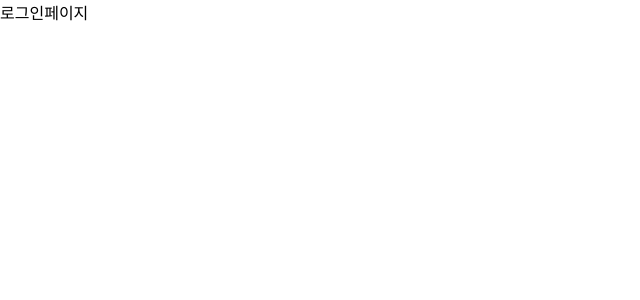
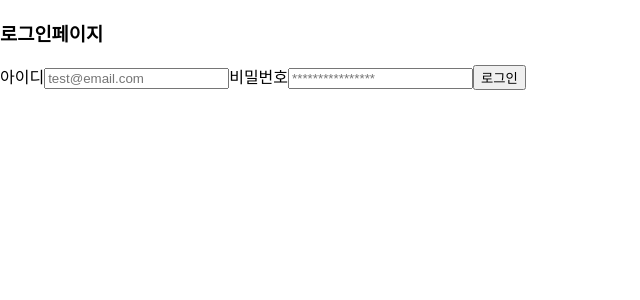
Before and after one commit to sanynote/chatting, a React (Create React App) app: page /signin in a window 1280 px wide. Shown: the top 300 px of the page, without its empty margins (0-640 px from the left). Built offline with nearby package versions, Linux system fonts and the light colour scheme.

Commit message:
feat: sign in api test

```diff
--- /dev/null
+++ b/src/@types/base.response.d.ts
@@ -0,0 +1,3 @@
+type BaseResponseType<T> = {
+  readonly response: T;
+};
--- a/src/api/auth/api.user.ts
+++ b/src/api/auth/api.user.ts
@@ -1,3 +1,5 @@
+import {userApiInstance,METHOD} from "../config/axios.instance";
+import { AxiosResponse } from "axios";
 
 export type SignInType =  {
   readonly id: string;
@@ -15,3 +17,15 @@ export type SignInType =  {
   profileImageId: string | undefined;
   backImageId: string | undefined;
 };
+
+export type SignInResponseType = BaseResponseType<SignInType>;
+
+export const SIGN_IN = (
+  signInForm: Pick<SignInType, "accountId" & { password: string }>
+): Promise<AxiosResponse<SignInResponseType>> => {
+  return userApiInstance({
+    method: METHOD.POST,
+    url: "users/login",
+    data: signInForm,
+  });
+};
--- /dev/null
+++ b/src/api/config/axios.instance.ts
@@ -0,0 +1,69 @@
+import axios, { AxiosError } from "axios";
+
+function createAxios(baseURL: string) {
+  const instance = axios.create({
+    baseURL,
+  });
+  instance.interceptors.request.use(async (config) => {
+    const [accessToken, refreshToken] = [
+      localStorage.getItem(process.env.REACT_APP_ACCESS_TOKEN!),
+      localStorage.getItem(process.env.REACT_APP_REFRESH_TOKEN!),
+    ];
+    if (!accessToken && config.headers) {
+      config.headers.accessToken = "";
+      config.headers.refreshToken = "";
+    }
+    if (config.headers && accessToken) {
+      config.headers.Authorization = `Bearer ${accessToken}`;
+      config.headers.refreshToken = `Bearer ${refreshToken}`;
+    }
+    return config;
+  });
+  instance.interceptors.response.use(
+    (response) => response,
+    async (error) => {
+      const { refreshToken } = error.config.headers;
+      if (error.response && error.response.status === 401) {
+        try {
+          const { status, data } = await axios({
+            url: process.env.REACT_APP_REFRESH_URL,
+            method: "GET",
+            headers: {
+              Authorization: refreshToken,
+            },
+          });
+          if (status && data) {
+            localStorage.setItem(
+              process.env.REACT_APP_ACCESS_TOKEN!,
+              data.response.accessToken
+            );
+            localStorage.setItem(
+              process.env.REACT_APP_REFRESH_TOKEN!,
+              data.response.refreshToken
+            );
+            return await instance.request(error.config);
+          }
+        } catch (e) {
+          if (e instanceof AxiosError && e.response) {
+            const code = e.response.status;
+            if (code === 500) throw new Error("서버 에러!");
+          }
+        }
+      }
+      return Promise.reject(error);
+    }
+  );
+  return instance;
+}
+
+export enum METHOD {
+  GET = "GET",
+  POST = "POST",
+  PUT = "PUT",
+  PATCH = "PATCH",
+  DELETE = "DELETE",
+}
+
+export const userApiInstance = createAxios(
+  process.env.REACT_APP_USER!
+);
--- a/src/pages/auth/sign.in.tsx
+++ b/src/pages/auth/sign.in.tsx
@@ -1,8 +1,58 @@
-import React from 'react';
+import React from "react";
+import { useForm } from "react-hook-form";
+import { SIGN_IN } from "../../api/auth/api.user";
+import { useRecoilState } from "recoil";
+import { UserInfo } from "../../store/auth/user.info";
 
 function SignIn() {
+  const [user, setUser] = useRecoilState(UserInfo);
+  const { register, handleSubmit } = useForm();
+  React.useEffect(() => {
+    console.log(user, "user");
+  }, [user]);
+  const onSubmit = async (signInFormData: any) => {
+    console.log(signInFormData);
+    try {
+      const { status, data } = await SIGN_IN(signInFormData);
+
+      if (status) {
+        console.log(status, "status");
+        const { response } = data;
+        localStorage.setItem(
+          process.env.REACT_APP_ACCESS_TOKEN!,
+          response.accessToken
+        );
+        localStorage.setItem(
+          process.env.REACT_APP_REFRESH_TOKEN!,
+          response.refreshToken
+        );
+        setUser(response);
+      }
+    } catch (e) {
+      console.log(e, "에러");
+    }
+  };
   return (
-    <div>로그인페이지</div>
+    <div>
+      <h3>로그인페이지</h3>
+      <form onSubmit={handleSubmit(onSubmit)}>
+        <label htmlFor="accountId">아이디</label>
+        <input
+          id="accountId"
+          type="text"
+          placeholder="test@email.com"
+          {...register("accountId")}
+        />
+        <label htmlFor="password">비밀번호</label>
+        <input
+          id="password"
+          type="password"
+          placeholder="****************"
+          {...register("password")}
+        />
+        <button type="submit">로그인</button>
+      </form>
+    </div>
   );
 }
 
--- a/src/pages/main/main.page.tsx
+++ b/src/pages/main/main.page.tsx
@@ -4,6 +4,9 @@ import { UserInfo } from "../../store/auth/user.info";
 import { useNavigate } from "react-router-dom";
 
 function MainPage() {
+  React.useEffect(() => {
+    console.log(user, "user");
+  });
   const user = useRecoilValue(UserInfo);
   const navigate = useNavigate();
   if (user) return <div>채팅방으로 이동하기</div>;
```
